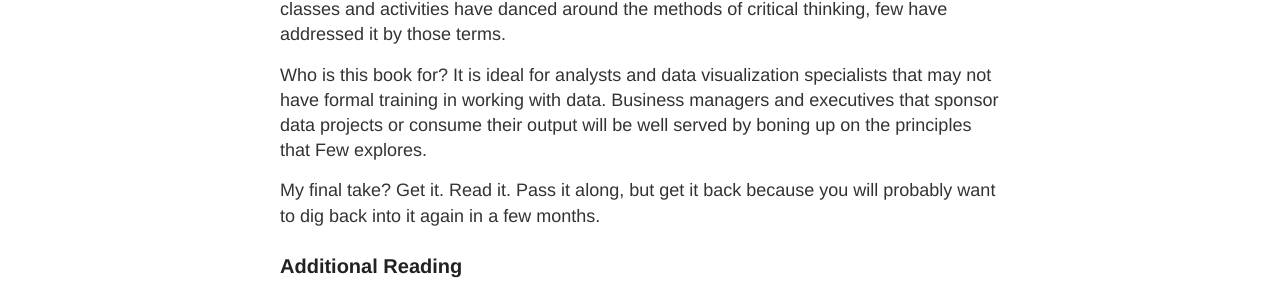
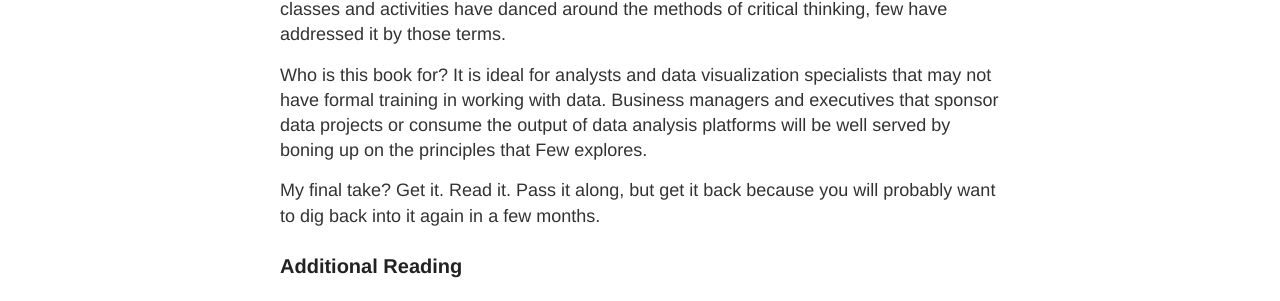
Before and after one commit to gnfrazier/gnfrazier.github.io, a Jekyll site: the page built from _posts/2019-06-03-book-review-the-data-loom.md, in a window 1280 px wide. Shown: the part 1365-1666 px from the top of the page. Built offline with Jekyll 4.4.1, drawn with Linux system fonts in a browser that asks for light colours.

Commit message:
Minor re-wording.

```diff
--- a/_posts/2019-06-03-book-review-the-data-loom.md
+++ b/_posts/2019-06-03-book-review-the-data-loom.md
@@ -22,7 +22,7 @@ Few touches on tools and going beyond just using tools.
 
 So many parts of this book rang true to me, if I ran through them all I would be better served by just linking to the whole book. The ones that have stuck are the importance of Domain Knowledge, Critical Thinking, Systems Thinking and Statistical Thinking. Critical Thinking is not something I had thought about much since High School, while many classes and activities have danced around the methods of critical thinking, few have addressed it by those terms.
 
-Who is this book for? It is ideal for analysts and data visualization specialists that may not have formal training in working with data. Business managers and executives that sponsor data projects or consume their output will be well served by boning up on the principles that Few explores.
+Who is this book for? It is ideal for analysts and data visualization specialists that may not have formal training in working with data. Business managers and executives that sponsor data projects or consume the output of data analysis platforms will be well served by boning up on the principles that Few explores.
 
 My final take? Get it. Read it. Pass it along, but get it back because you will probably want to dig back into it again in a few months.
 
```
